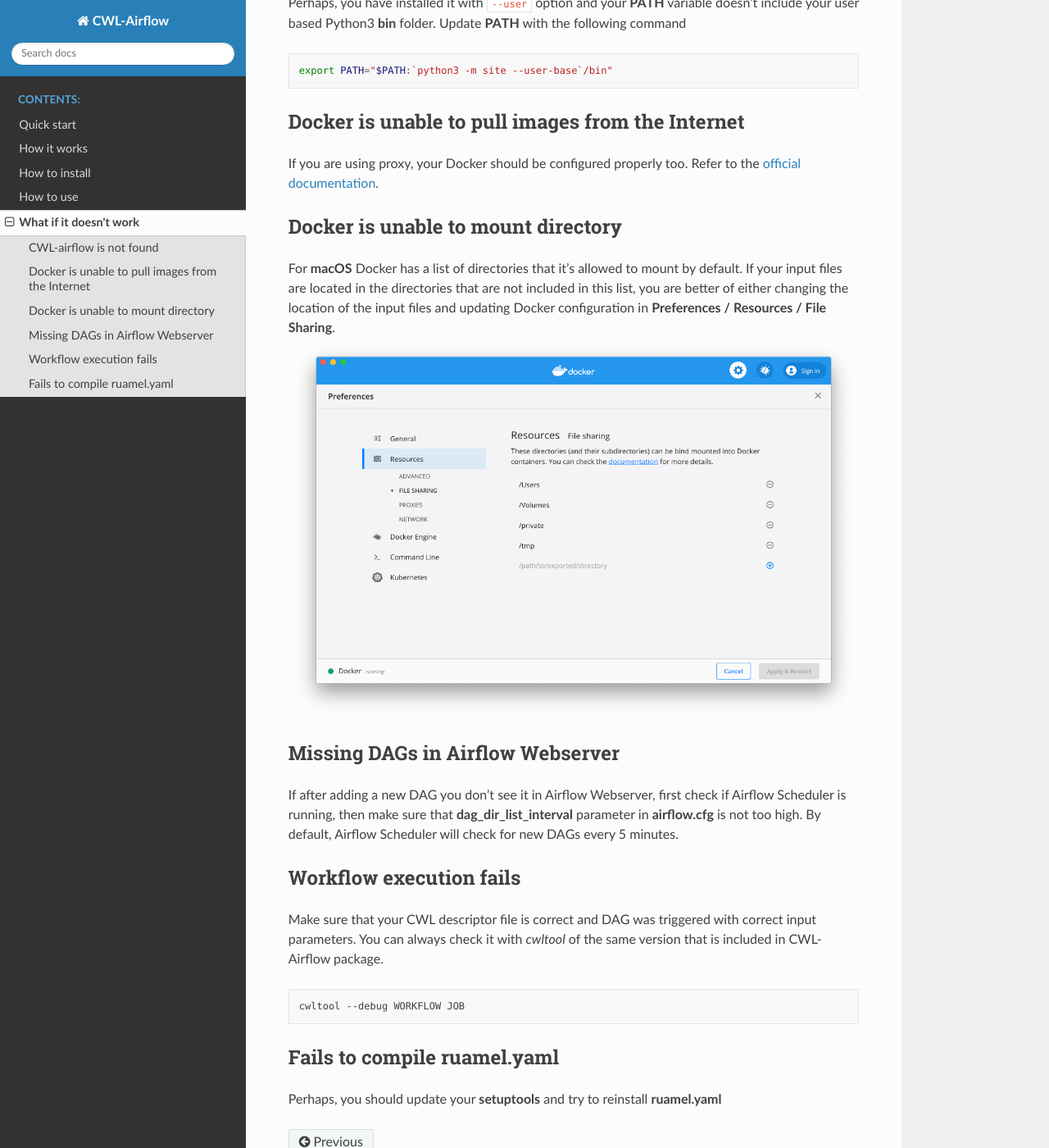
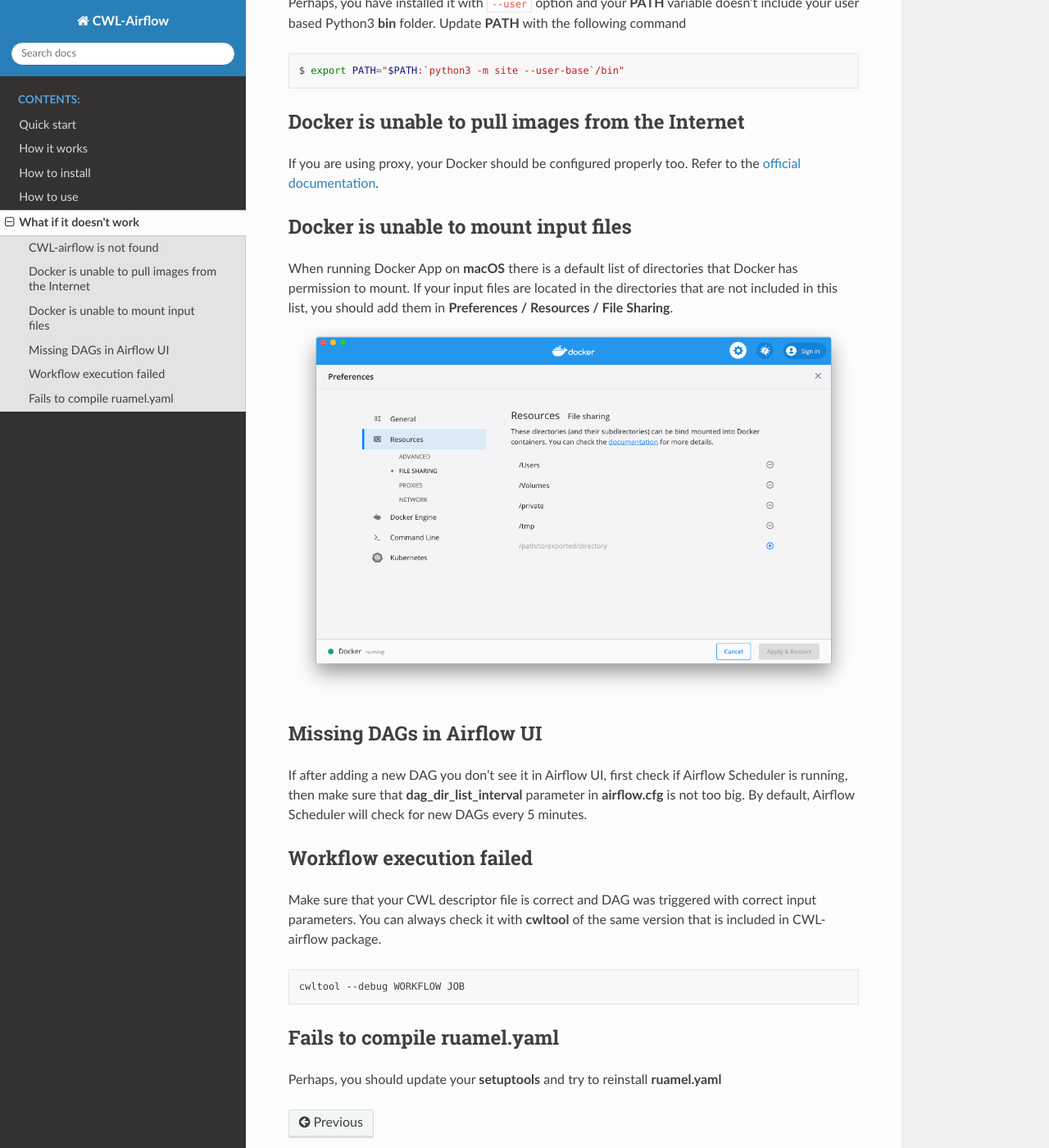
Before and after one commit to Barski-lab/cwl-airflow, a Sphinx documentation site: the page built from docs/readme/what_if_it_doesnt_work.md, in a window 1280 px wide and 1400 px high, scrolled down 224 px. Shown: the whole window at 82% size. Built offline with Sphinx 7.4.7 and the Read the Docs theme 2.0.0, drawn with Linux system fonts in a browser that asks for light colours.

Commit message:
Minor corrections

````diff
--- a/docs/readme/what_if_it_doesnt_work.md
+++ b/docs/readme/what_if_it_doesnt_work.md
@@ -6,8 +6,9 @@
    Perhaps, you have installed it with `--user` option and your **PATH**
    variable doesn't include your user based Python3 **bin** folder.
    Update **PATH** with the following command
+
    ```sh
-   export PATH="$PATH:`python3 -m site --user-base`/bin"
+   $ export PATH="$PATH:`python3 -m site --user-base`/bin"
    ```
 
 ## Docker is unable to pull images from the Internet
@@ -15,18 +16,18 @@
   If you are using proxy, your Docker should be configured properly too.
   Refer to the [official documentation](https://docs.docker.com/config/daemon/systemd/#httphttps-proxy).
 
-## Docker is unable to mount directory
+## Docker is unable to mount input files
 
-  For **macOS** Docker has a list of directories that it's allowed to mount by default. If your input files are located in the directories that are not included in this list, you are better of either changing the location of the input files and updating Docker configuration in **Preferences / Resources / File Sharing**.
+  When running Docker App on **macOS** there is a default list of directories that Docker has permission to mount. If your input files are located in the directories that are not included in this list, you should add them in **Preferences / Resources / File Sharing**.
 ![](../images/docker.png)
 
-## Missing DAGs in Airflow Webserver
+## Missing DAGs in Airflow UI
 
-  If after adding a new DAG you don't see it in Airflow Webserver, first check if Airflow Scheduler is running, then make sure that **dag_dir_list_interval** parameter in **airflow.cfg** is not too high. By default, Airflow Scheduler will check for new DAGs every 5 minutes.
+  If after adding a new DAG you don't see it in Airflow UI, first check if Airflow Scheduler is running, then make sure that **dag_dir_list_interval** parameter in **airflow.cfg** is not too big. By default, Airflow Scheduler will check for new DAGs every 5 minutes.
 
-## Workflow execution fails
+## Workflow execution failed
 
-  Make sure that your CWL descriptor file is correct and DAG was triggered with correct input parameters. You can always check it with *cwltool* of the same version that is included in CWL-Airflow package.
+  Make sure that your CWL descriptor file is correct and DAG was triggered with correct input parameters. You can always check it with **cwltool** of the same version that is included in CWL-airflow package.
 
   ```sh
   cwltool --debug WORKFLOW JOB
````
Also changed, not shown: docs/readme/how_it_works.md (+1 -1 lines), docs/readme/how_to_use.md (+1 -1 lines).
